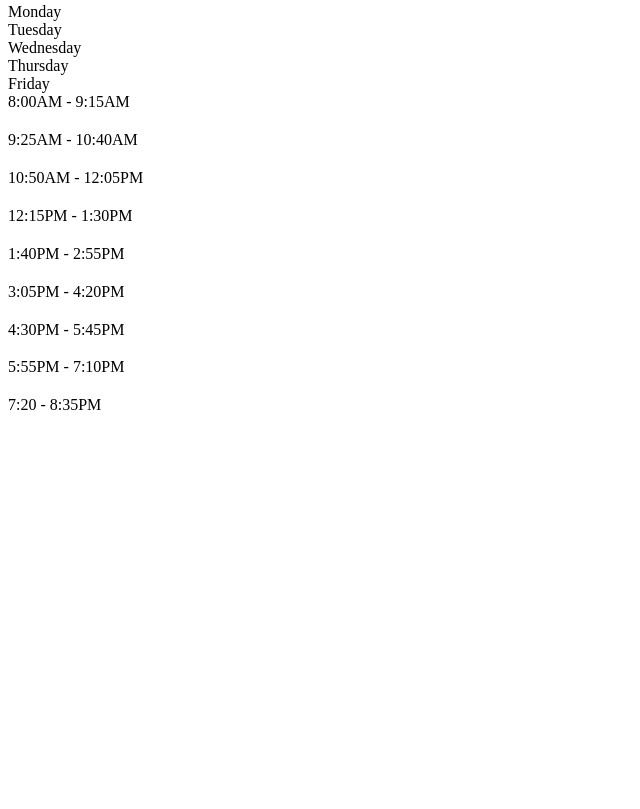
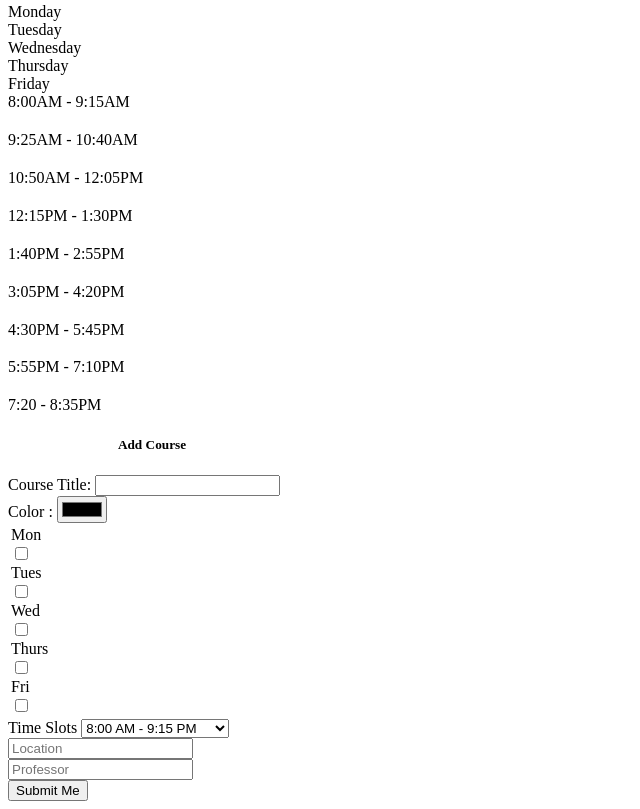
Before and after one commit to KyoshiNoda/schedule-cewit, a website: page index.html in a window 1280 px wide. Shown: the part 996-1805 px from the top of the page, without its empty margins (0-640 px from the left). Before the commit the page ends 1430 px from the top, so only its background shows below. Drawn offline with Linux system fonts and the light colour scheme.

Commit message:
Adding form markup and from javascript

```diff
--- a/index.html
+++ b/index.html
@@ -1158,8 +1158,89 @@
                     </div>
 
                     <!-- RIGHT SIDE -->
+                    <!-- Card  -->
+                <div class = "card" style="width: 1rem;">
+                    <form action = "" method = "post" id = "addCourse">
+                    <div class="card" style="width: 18rem;">
+                        <center><h5 class = "heading-5">Add Course</h5></center>
+                    <!-- Course Title-->
+                        <div class = "card-body">
+                        <label type = "text" for = "courseTitle">Course Title:</label>
+                        <input type = "text" id = "courseTitle" name = "courseTitle">
+                        </div>
+                    <!-- COLOR -->
+                        <div class = "card-body">
+                        <label type = "color" for = "colorPicker">Color :</label>
+                        <input type = "color" id = "colorPicker" name = "color">
+                        </div>
+                    <!-- Days of week -->
+                    <div class="card-body">
+                        <table>
+                        <tr>
+                            <td>
+                            <div class="days">
+                                <div class = "day-container" id = "Monday">
+                                <label>Mon</label>
+                                <div class="check-box-container">
+                                    <input type="checkbox" class = "checkbox">
+                                </div>
+                                </div>
+                                <div class = "day-container" id = "Tuesday">
+                                <label>Tues</label>
+                                <div class="check-box-container">
+                                    <input type="checkbox" class = "checkbox">
+                                </div>
+                                </div>
+                                <div class = "day-container" id = "Wednesday">
+                                <label>Wed</label>
+                                <div class="check-box-container">
+                                    <input type="checkbox" class = "checkbox">
+                                </div>
+                                </div>
+                                <div class = "day-container" id = "Thursday">
+                                <label>Thurs</label>
+                                <div class="check-box-container">
+                                    <input type="checkbox" class = "checkbox">
+                                </div>
+                                </div>
+                                <div class = "day-container" id ="Friday">
+                                <label>Fri</label>
+                                <div class="check-box-container">
+                                    <input type="checkbox" class = "checkbox">
+                                </div>
+                                </div>
+                            </div>
+                            </td>
+                        </tr>
+                        </table>
+                    </div>
+                    <!-- Time -->
+                    <div class="card-body">
+                        <label for = "time-slots">Time Slots</label>
+                        <select id = "time-slots" name = "time">
+                            <option value = "8:00 AM - 9:15 AM">8:00 AM - 9:15 PM</option>
+                            <option value = "9:25 AM - 10:40 AM">9:25 AM - 10:40 AM</option>
+                            <option value = "10:50 AM - 12:05 PM">10:50 AM - 12:05 PM</option>
+                            <option value = "12:15 PM - 1:30 PM">12:15 PM - 1:30 PM</option>
+                            <option value = "1:40 PM - 2:55 PM">1:40 PM - 2:55 PM</option>
+                            <option value = "3:05 PM - 4:20 PM">3:05 PM - 4:20 PM</option>
+                            <option value = "4:30 PM - 5:45 PM">4:30 PM - 5:45 PM</option>
+                            <option value = "5:55 PM - 7:10 PM">5:55 PM - 7:10 PM</option>
+                            <option value = "7:20 PM - 8:35 PM">7:20 PM - 8:35 PM</option>
+                        </select>
+                    </div>
+
+                    <div class="card-body">
+                        <input type = "text" placeholder= "Location" name = "location">
+                    </div>
+                    <div class="card-body">
+                        <input type = "text" placeholder = "Professor" name = "professor">
+                    </div>
+                    <button id = submitPopUp>Submit Me</button>
+                    </form>
                 </div>
             </main>
-      </div>
+        </div>
+    <script src="./js/action-form.js"></script>
   </body>
 </html>
--- /dev/null
+++ b/js/action-form.js
@@ -0,0 +1,28 @@
+const daysChecked = document.querySelectorAll(".checkbox");
+// const submitButton = document.querySelector("button");
+const forms = document.querySelector("form");
+
+let daysPicked =[];
+forms.addEventListener("submit",function (e){
+    e.preventDefault();
+    const courseTitle = forms.elements.courseTitle.value;
+    const color = forms.elements.color.value;
+    const time = forms.elements.time.value;
+    const location = forms.elements.location.value;
+    const professor = forms.elements.professor.value;
+    console.log(courseTitle);
+    console.log(color);
+
+    daysChecked.forEach(checkbox =>{
+        if(checkbox.checked){
+            daysPicked.push(true);
+        }
+        else{
+            daysPicked.push(false);
+        }
+    });
+    console.log(daysPicked);
+    console.log(time);
+    console.log(location);
+    console.log(professor);
+});
```
